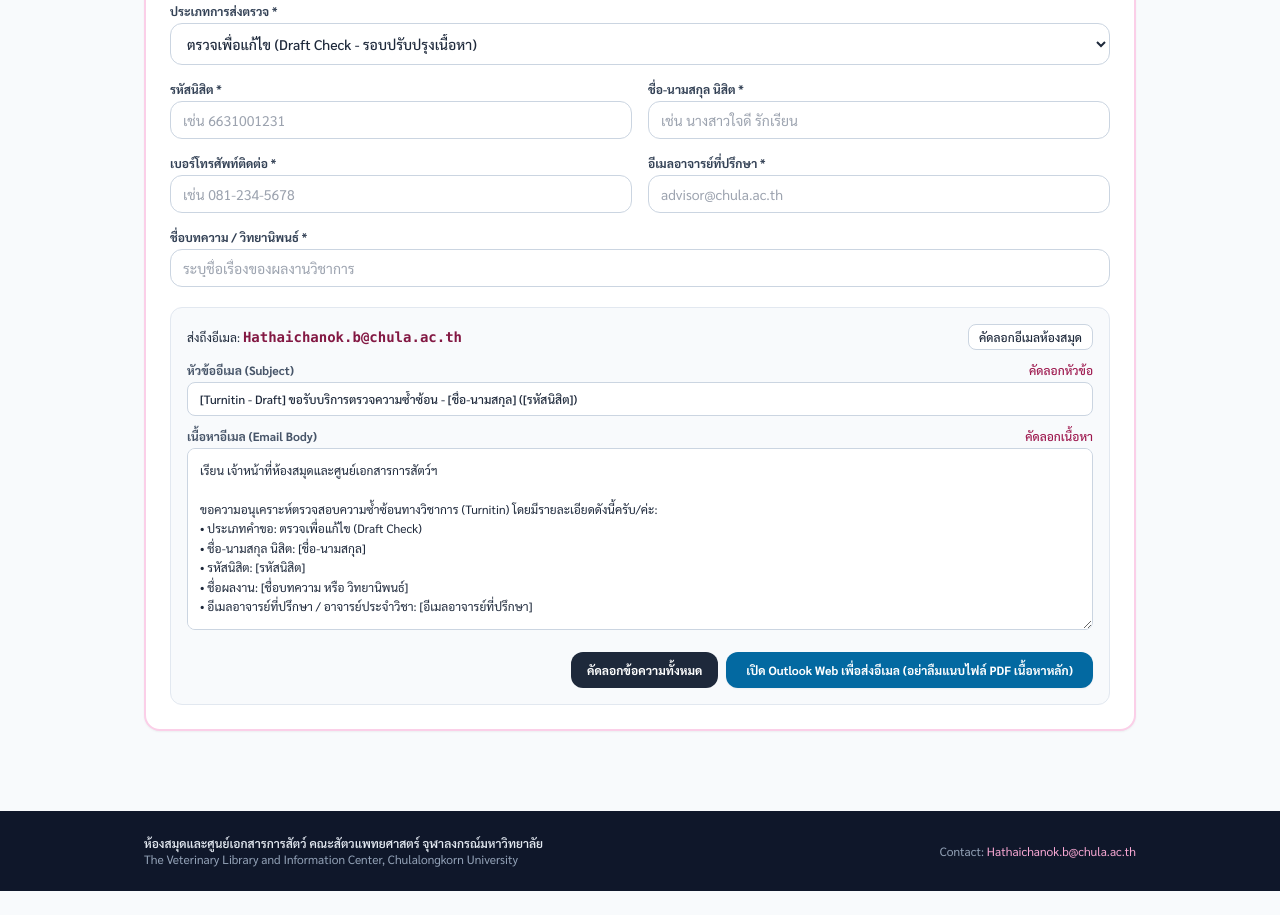
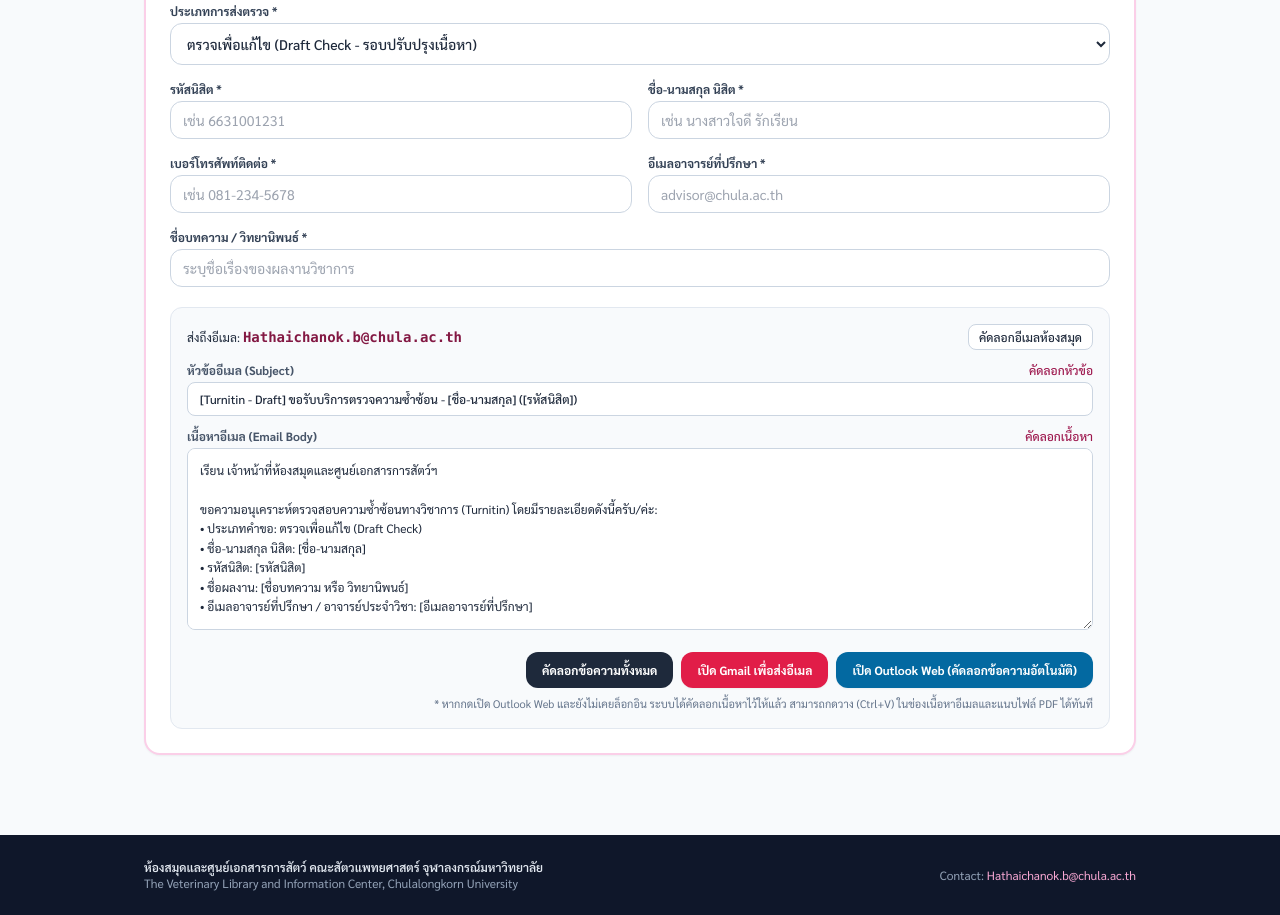
Before and after one commit to CUVET-LIBRALY/turnitin, a plain HTML site: page index.html in a window 1280 px wide. Shown: the part 1069-1984 px from the top of the page. Before the commit the page ends 1960 px from the top, so only its background shows below. Drawn offline with nearby package versions, Linux system fonts and the light colour scheme.

Commit message:
Update index.html

```diff
--- a/index.html
+++ b/index.html
@@ -214,15 +214,24 @@
           <textarea id="out-body" rows="8" readonly class="w-full p-3 bg-white border border-slate-300 rounded-lg text-xs leading-relaxed text-slate-800"></textarea>
         </div>
 
-        <div class="flex flex-wrap justify-end gap-2 pt-1">
+        <div class="pt-1 space-y-2">
+          <div class="flex flex-wrap justify-end gap-2">
             <button type="button" id="btn-copy-all" onclick="copyElementValue('out-body', this)"
               class="px-4 py-2.5 bg-slate-800 hover:bg-slate-900 text-white text-xs font-bold rounded-xl transition cursor-pointer">
               คัดลอกข้อความทั้งหมด
             </button>
+            <button type="button" id="btn-open-gmail" onclick="openStudentGmail()"
+              class="px-4 py-2.5 bg-rose-600 hover:bg-rose-700 text-white text-xs font-bold rounded-xl shadow-sm transition cursor-pointer">
+              เปิด Gmail เพื่อส่งอีเมล
+            </button>
             <button type="button" id="btn-open-outlook" onclick="openStudentOutlook()"
-            class="px-5 py-2.5 bg-sky-700 hover:bg-sky-800 text-white text-xs font-bold rounded-xl shadow-sm transition cursor-pointer">
-            เปิด Outlook Web เพื่อส่งอีเมล (อย่าลืมแนบไฟล์ PDF เนื้อหาหลัก)
+              class="px-4 py-2.5 bg-sky-700 hover:bg-sky-800 text-white text-xs font-bold rounded-xl shadow-sm transition cursor-pointer">
+              เปิด Outlook Web (คัดลอกข้อความอัตโนมัติ)
             </button>
+          </div>
+          <p id="mail-helper-note" class="text-[11px] text-slate-500 text-right">
+            * หากกดเปิด Outlook Web และยังไม่เคยล็อกอิน ระบบได้คัดลอกเนื้อหาไว้ให้แล้ว สามารถกดวาง (Ctrl+V) ในช่องเนื้อหาอีเมลและแนบไฟล์ PDF ได้ทันที
+          </p>
         </div>
       </div>
     </section>
@@ -304,7 +313,9 @@
         lblOutBody: "เนื้อหาอีเมล (Email Body)",
         btnCopyBody: "คัดลอกเนื้อหา",
         btnCopyAll: "คัดลอกข้อความทั้งหมด",
-        btnOpenOutlook: "เปิด Outlook Web เพื่อส่งอีเมล (อย่าลืมแนบไฟล์ PDF เนื้อหาหลัก)",
+        btnOpenGmail: "เปิด Gmail เพื่อส่งอีเมล",
+        btnOpenOutlook: "เปิด Outlook Web (คัดลอกข้อความอัตโนมัติ)",
+        mailHelperNote: "* หากกดเปิด Outlook Web และยังไม่เคยล็อกอิน ระบบได้คัดลอกเนื้อหาไว้ให้แล้ว สามารถกดวาง (Ctrl+V) ในช่องเนื้อหาอีเมลและแนบไฟล์ PDF ได้ทันที",
         footerOrg: "ห้องสมุดและศูนย์เอกสารการสัตว์ คณะสัตวแพทยศาสตร์ จุฬาลงกรณ์มหาวิทยาลัย",
         footerSub: "The Veterinary Library and Information Center, Chulalongkorn University"
       },
@@ -363,7 +374,9 @@
         lblOutBody: "Email Body",
         btnCopyBody: "Copy Body",
         btnCopyAll: "Copy Full Message",
-        btnOpenOutlook: "Open Outlook Web to Send (Attach Main-Body PDF)",
+        btnOpenGmail: "Open Gmail to Send",
+        btnOpenOutlook: "Open Outlook Web (Auto-Copy Body)",
+        mailHelperNote: "* When opening Outlook Web without an active login session, the message body is automatically copied to your clipboard—simply paste (Ctrl+V) and attach your PDF.",
         footerOrg: "The Veterinary Library and Information Center, Chulalongkorn University",
         footerSub: "Faculty of Veterinary Science, Chulalongkorn University, Bangkok, Thailand"
       }
@@ -494,7 +507,9 @@
       setText('lbl-out-body', c.lblOutBody);
       setText('btn-copy-body', c.btnCopyBody);
       setText('btn-copy-all', c.btnCopyAll);
+      setText('btn-open-gmail', c.btnOpenGmail);
       setText('btn-open-outlook', c.btnOpenOutlook);
+      setText('mail-helper-note', c.mailHelperNote);
 
       setText('footer-org', c.footerOrg);
       setText('footer-sub', c.footerSub);
@@ -589,7 +604,29 @@ ${stuName}
     function openStudentOutlook() {
       const subject = document.getElementById('out-subject').value;
       const body = document.getElementById('out-body').value;
-      const url = `https://outlook.office.com/mail/deeplink/compose?to=${encodeURIComponent(LIBRARY_EMAIL)}&subject=${encodeURIComponent(subject)}&body=${encodeURIComponent(body)}`;
+
+      // คัดลอกเนื้อหาเต็มลงคลิปบอร์ดอัตโนมัติ และใช้ข้อความสั้นใน URL เพื่อป้องกัน Error AADSTS90015
+      if (navigator.clipboard) {
+        navigator.clipboard.writeText(body).catch(() => {});
+      }
+
+      const shortHint = currentLang === 'en'
+        ? '[The message has been copied to your clipboard. Please paste (Ctrl+V) here and attach your main-body PDF file.]'
+        : '[ระบบคัดลอกข้อความแจ้งขอตรวจไว้ให้แล้ว กรุณากดวาง (Ctrl+V) ที่ช่องนี้ และอย่าลืมแนบไฟล์ PDF เนื้อหาหลัก]';
+
+      const url = `https://outlook.office.com/mail/deeplink/compose?to=${encodeURIComponent(LIBRARY_EMAIL)}&subject=${encodeURIComponent(subject)}&body=${encodeURIComponent(shortHint)}`;
+      window.open(url, '_blank');
+    }
+
+    function openStudentGmail() {
+      const subject = document.getElementById('out-subject').value;
+      const body = document.getElementById('out-body').value;
+
+      if (navigator.clipboard) {
+        navigator.clipboard.writeText(body).catch(() => {});
+      }
+
+      const url = `https://mail.google.com/mail/?view=cm&fs=1&to=${encodeURIComponent(LIBRARY_EMAIL)}&su=${encodeURIComponent(subject)}&body=${encodeURIComponent(body)}`;
       window.open(url, '_blank');
     }
 
```
Lines whose indentation alone changed are shown as unchanged.
